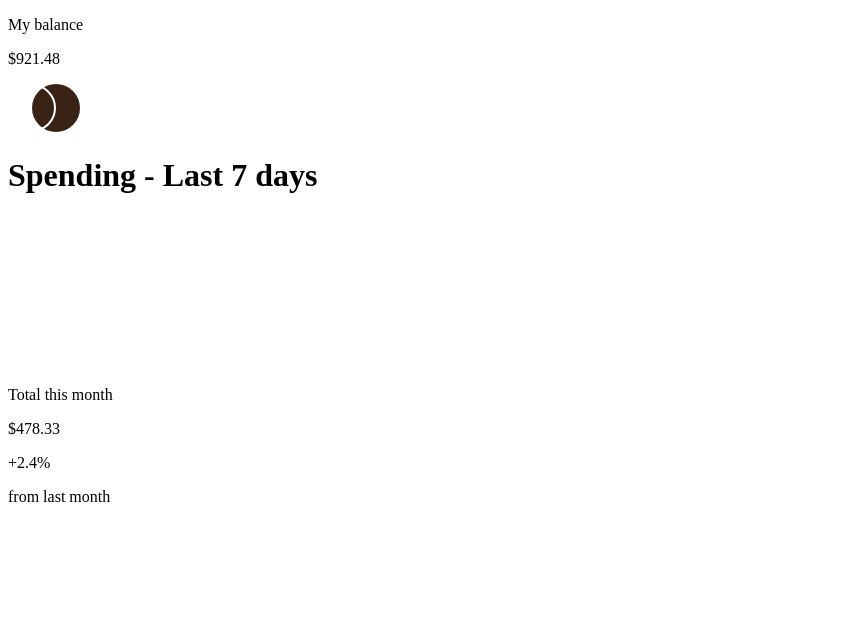
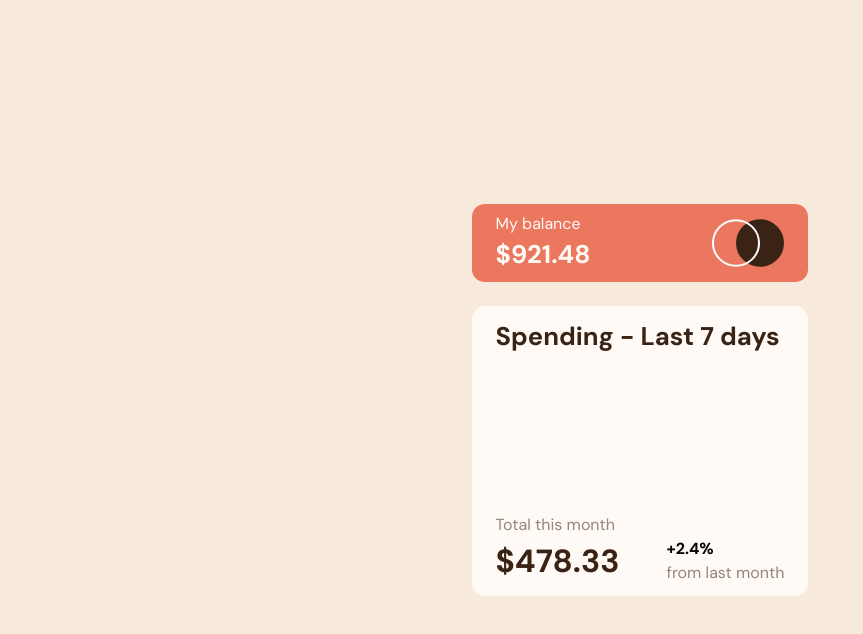
Before and after one commit to yamami-mohammed-monsif/fm--expenses-chart-component-main, a plain HTML site: page index.html in a window 1280 px wide. Shown: the whole page, without its empty margins (0-863 px from the left). Drawn offline with nearby package versions, Linux system fonts and the light colour scheme.

Commit message:
style the page with css

```diff
--- a/index.html
+++ b/index.html
@@ -6,29 +6,39 @@
 
   <link rel="icon" type="image/png" sizes="32x32" href="./images/favicon-32x32.png">
   <title>Frontend Mentor | Expenses chart component</title>
+
+  <link rel="preconnect" href="https://fonts.googleapis.com">
+  <link rel="preconnect" href="https://fonts.gstatic.com" crossorigin>
+  <link href="https://fonts.googleapis.com/css2?family=DM+Sans:ital,opsz,wght@0,9..40,100..1000;1,9..40,100..1000&display=swap" rel="stylesheet">
+
+  <link rel="stylesheet" href="styles.css">
 </head>
 <body>
 
   <div class="card">
     <div class="card-header">
+      <div class="container card-header-content">
         <div>
           <p>My balance</p>
-        <p>$921.48</p>
+          <p class="total-balance">$921.48</p>
         </div>
         <img src="images/logo.svg" alt="">
       </div>
+    </div>
 
     <div class="card-body">
+      <div class="container">
         <h1>Spending - Last 7 days</h1>
         <canvas></canvas>
         <div>
+          <p class="color-grey">Total this month</p>
+          <div class="flex">
+            <p class="month-balance">$478.33</p>
             <div>
-          <p>Total this month</p>
-          <p>$478.33</p>
+              <p class="pourcentage">+2.4%</p>
+              <p class="color-grey">from last month</p>
             </div>
-        <div>
-          <p>+2.4%</p>
-          <p>from last month</p>
+          </div>
         </div>
       </div>
     </div>
--- /dev/null
+++ b/styles.css
@@ -0,0 +1,119 @@
+:root {
+
+    --clr-primary-red: hsl(10, 79%, 65%);
+    --clr-primary-cyan: hsl(186, 34%, 60%);
+
+    --clr-neutral-200: hsl(33, 100%, 98%);
+    --clr-neutral-300: hsl(27, 66%, 92%);
+    --clr-neutral-400: hsl(28, 10%, 53%);
+    --clr-neutral-500: hsl(25, 47%, 15%);
+
+    --ff-main: "DM Sans", sans-serif;
+
+    --fs-400: 1rem;
+    --fs-800: 1.6rem;
+    --fs-900: 2rem;
+
+    --fw-regular: 400;
+    --fw-bold: 700;
+
+    --border-radius: 0.8rem;
+}
+
+    /* utility classes */
+
+.color-grey {
+    color: var(--clr-neutral-400);
+}
+
+    /* css reset */
+
+/* Box sizing rules */
+*,
+*::before,
+*::after {
+  box-sizing: border-box;
+}
+
+* {
+    margin: 0;
+    padding: 0;
+    font: inherit;
+}
+
+/* Make images easier to work with */
+img,
+picture {
+  max-width: 100%;
+  display: block;
+}
+
+    /* general styling */
+
+body {
+    min-height: 100vh;
+    line-height: 1.5;
+    font-family: var(--ff-main);
+    font-size: var(--fs-400);
+    font-weight: var(--fw-regular);
+    background-color: var(--clr-neutral-300);
+
+    display: grid;
+    place-items: center;
+}
+
+.container {
+    width: 86%;
+    margin-inline: auto;
+}
+
+.card {
+    min-width: 21rem;
+}
+
+.card-header {
+    color: var(--clr-neutral-200);
+    background-color: var(--clr-primary-red);
+    margin-bottom: 1.5rem;
+    padding-block: .5rem;
+
+    border-radius: var(--border-radius);
+}
+
+.card-header-content {
+    display: flex;
+    justify-content: space-between;
+}
+
+.total-balance {
+    font-weight: var(--fw-bold);
+    font-size: var(--fs-800);
+}
+
+.card-body {
+    background-color: var(--clr-neutral-200);
+    border-radius: var(--border-radius);
+    padding-block: .7rem;
+}
+
+h1 {
+    font-size: var(--fs-800);
+    font-weight: var(--fw-bold);
+    color: var(--clr-neutral-500);
+}
+
+.flex {
+    display: flex;
+    justify-content: space-between;
+    align-items: center;
+}
+
+.month-balance {
+    font-size: var(--fs-900);
+    font-weight: var(--fw-bold);
+    color: var(--clr-neutral-500);
+}
+
+.pourcentage {
+    font-weight: var(--fw-bold);
+}
```
Lines whose indentation alone changed are shown as unchanged.
